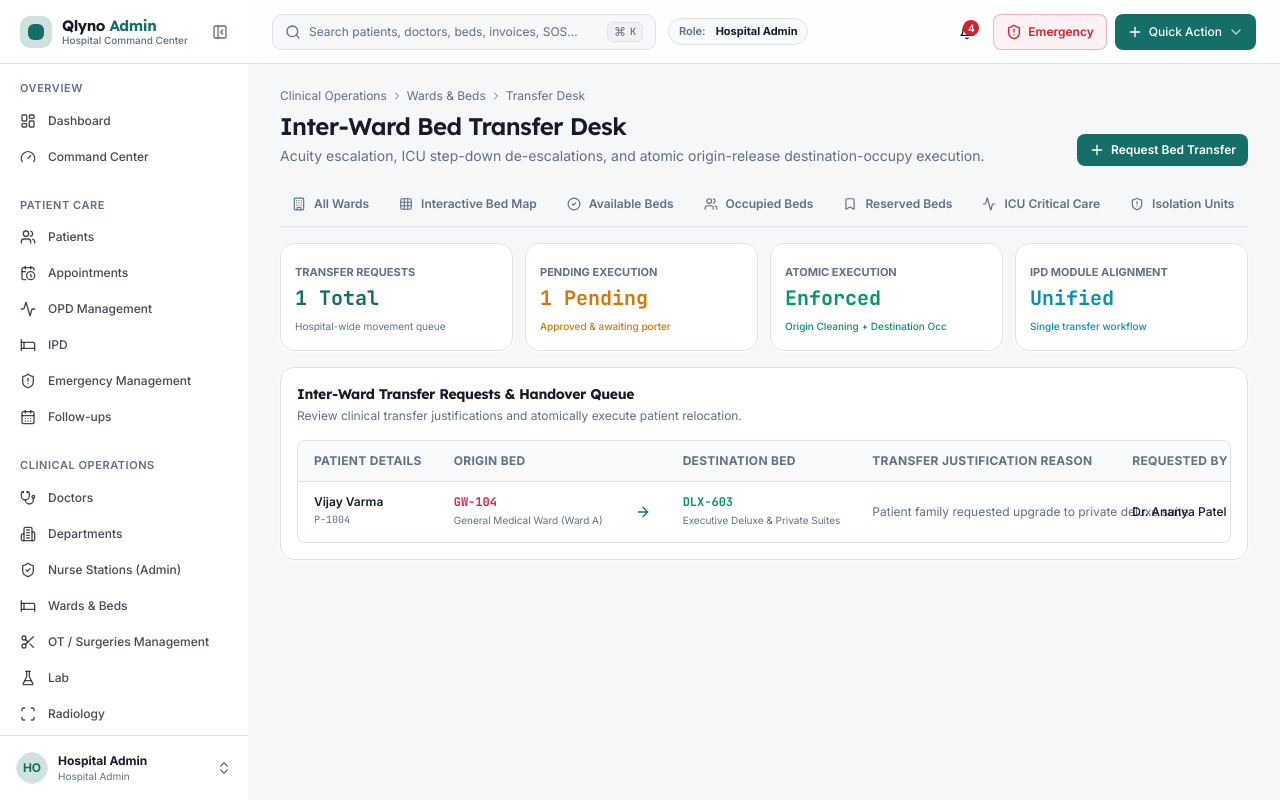
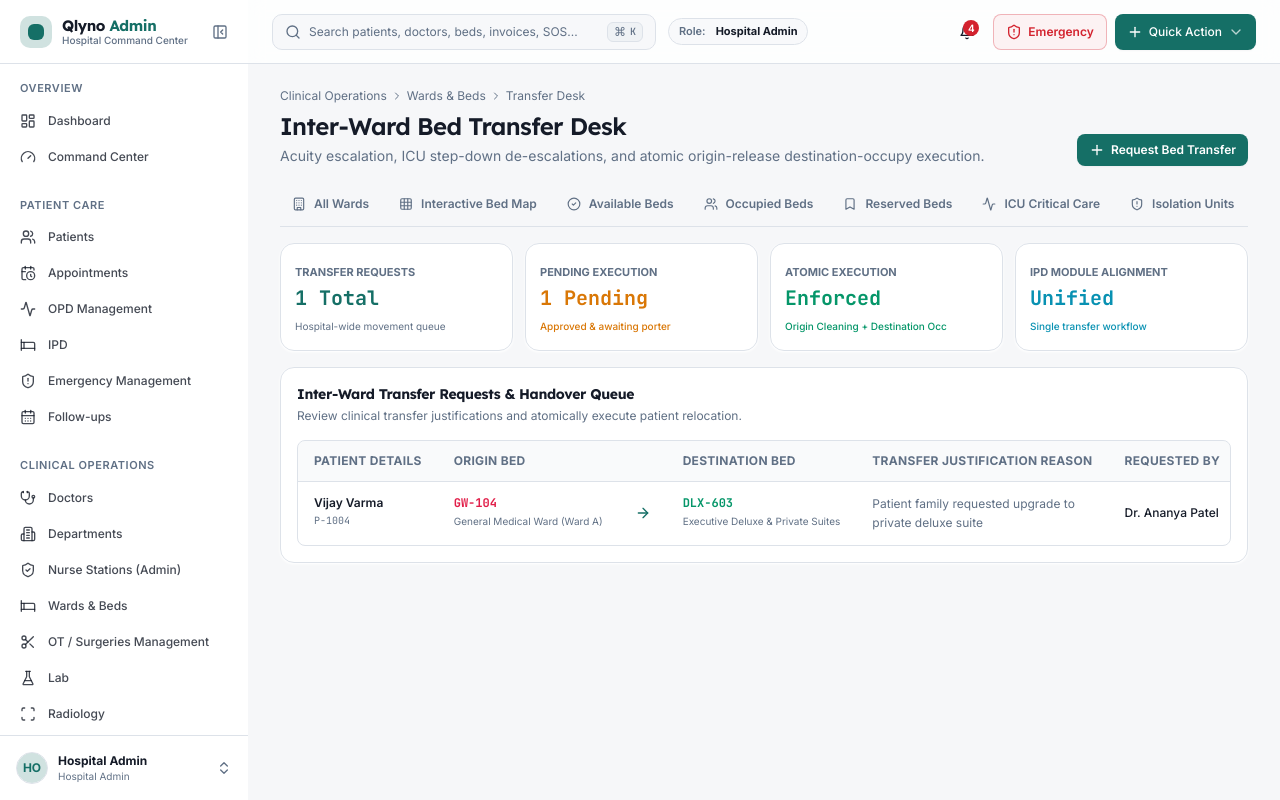
Before and after one commit to Akshay1799/hospitalAdmin, a Next.js app in the folder client/: page /wards-beds/transfer in a window 1280 px wide. Built offline with nearby package versions, Linux system fonts and the light colour scheme.

Commit message:
refactor(bed transfer desk): wrapped up the overflow text from Transfer Justification Reason column

```diff
--- a/client/src/app/(dashboard)/wards-beds/transfer/page.tsx
+++ b/client/src/app/(dashboard)/wards-beds/transfer/page.tsx
@@ -205,7 +205,7 @@ export default function BedTransferPage() {
                   <TableHead className="text-xs font-bold">Origin Bed</TableHead>
                   <TableHead className="text-xs font-bold"></TableHead>
                   <TableHead className="text-xs font-bold">Destination Bed</TableHead>
-                  <TableHead className="text-xs font-bold">Transfer Justification Reason</TableHead>
+                  <TableHead className="text-xs font-bold min-w-[200px]">Transfer Justification Reason</TableHead>
                   <TableHead className="text-xs font-bold">Requested By</TableHead>
                   <TableHead className="text-xs font-bold">Status</TableHead>
                   <TableHead className="text-xs font-bold text-right">Actions</TableHead>
@@ -229,7 +229,7 @@ export default function BedTransferPage() {
                       <div className="font-mono text-xs font-bold text-emerald-600">{req.toBedNumber}</div>
                       <div className="text-[10px] text-muted-foreground">{req.toWard}</div>
                     </TableCell>
-                    <TableCell className="text-xs text-muted-foreground max-w-[260px]">
+                    <TableCell className="text-xs text-muted-foreground whitespace-normal break-words max-w-[280px] leading-relaxed">
                       {req.reason}
                     </TableCell>
                     <TableCell className="text-xs font-medium text-foreground">{req.requestedBy}</TableCell>
```
